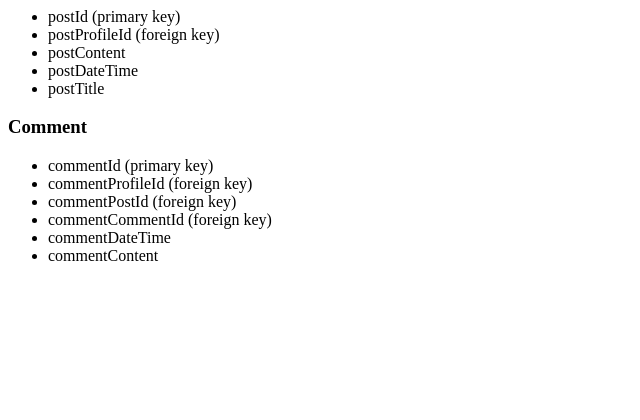
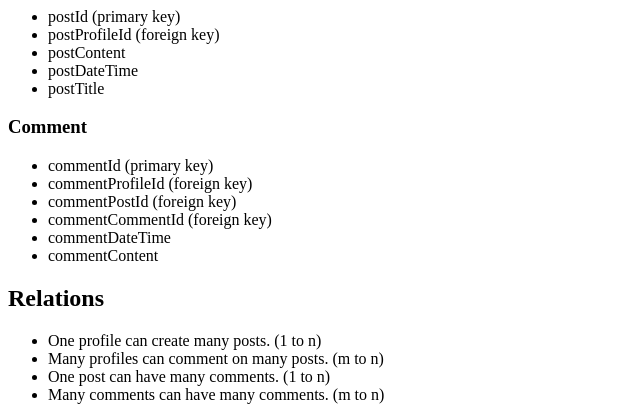
Before and after one commit to Npascetti/data-design, a PHP site: page / in a window 1280 px wide. Shown: the part 1013-1433 px from the top of the page, without its empty margins (0-640 px from the left). Before the commit the page ends 1274 px from the top, so only its background shows below. Run offline with PHP 8.4, Linux system fonts and the light colour scheme.

Commit message:
added relations section

```diff
--- a/index.php
+++ b/index.php
@@ -61,5 +61,12 @@
 						<li>commentDateTime</li>
 						<li>commentContent</li>
 					</ul>
+			<h2>Relations</h2>
+				<ul>
+					<li>One profile can create many posts. (1 to n)</li>
+					<li>Many profiles can comment on many posts. (m to n)</li>
+					<li>One post can have many comments. (1 to n)</li>
+					<li>Many comments can have many comments. (m to n)</li>
+				</ul>
 	</body>
 </html>
```
